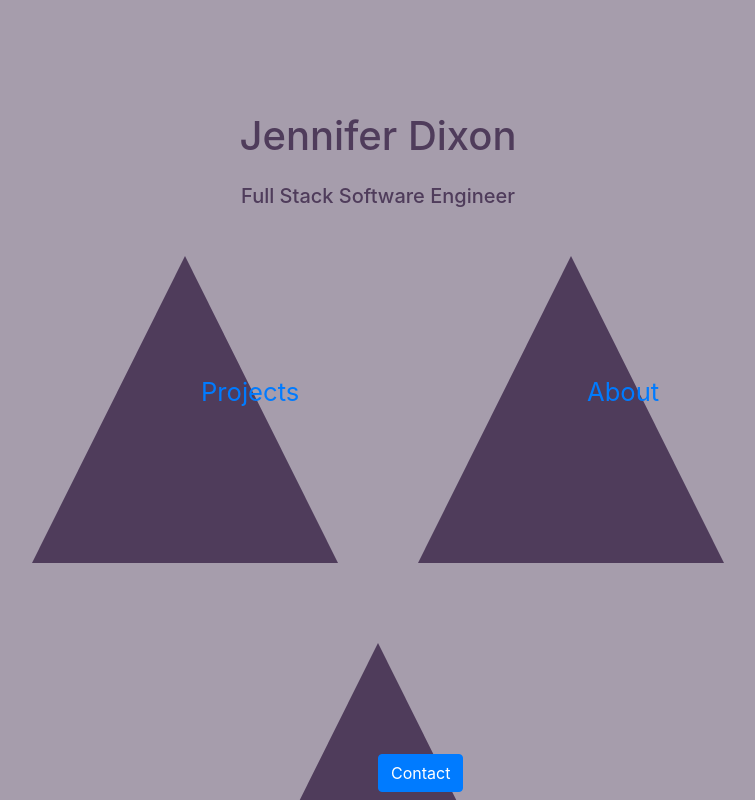
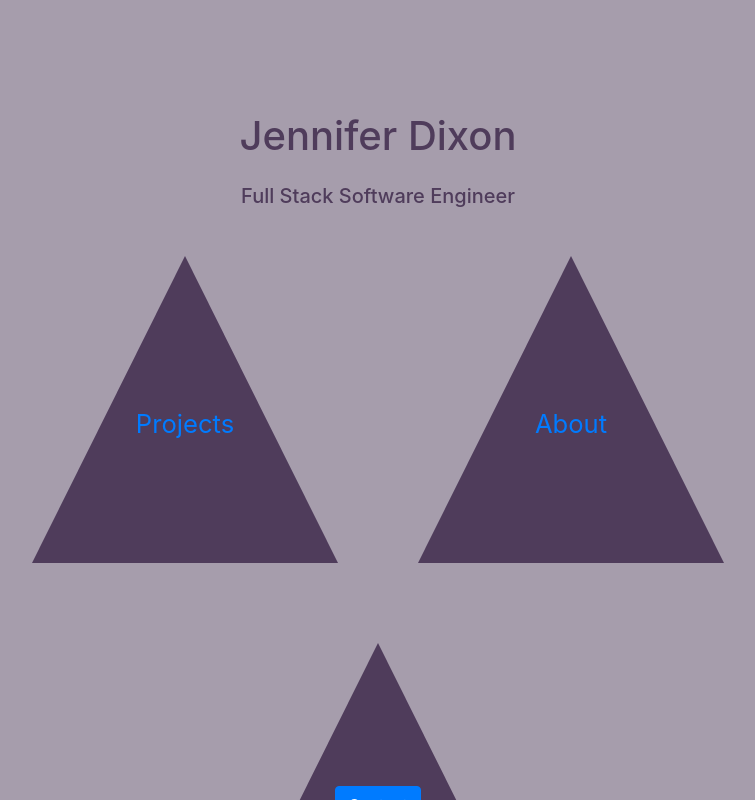
Before and after one commit to jennifro/Portfolio, a React (Create React App) app: page / in a window 1280 px wide. Shown: the top 800 px of the page, without its empty margins (262-1017 px from the left). Built offline with nearby package versions, Linux system fonts and the light colour scheme.

Commit message:
Center links within triangles.

```diff
--- a/src/components/home.css
+++ b/src/components/home.css
@@ -27,18 +27,19 @@
 
 
 #nav-bar .nav-item {
-  display: inline-block;
+  display: flex;
+  justify-content: center;
   height: 0;
   width: 0;
-  line-height: 20vw;
+  line-height: 25vw;
   margin: 5vh;
   border-left: 12vw solid transparent;
   border-right: 12vw solid transparent;
   border-bottom: 24vw solid rgba(79, 60, 91, 1.0);
   /* border-color: ; */
   /* border-radius: 50%; */
-  text-align: center;
-  vertical-align: middle;
+  /* text-align: center;
+  vertical-align: middle; */
   font-size: 2vw;
 }
 
```
